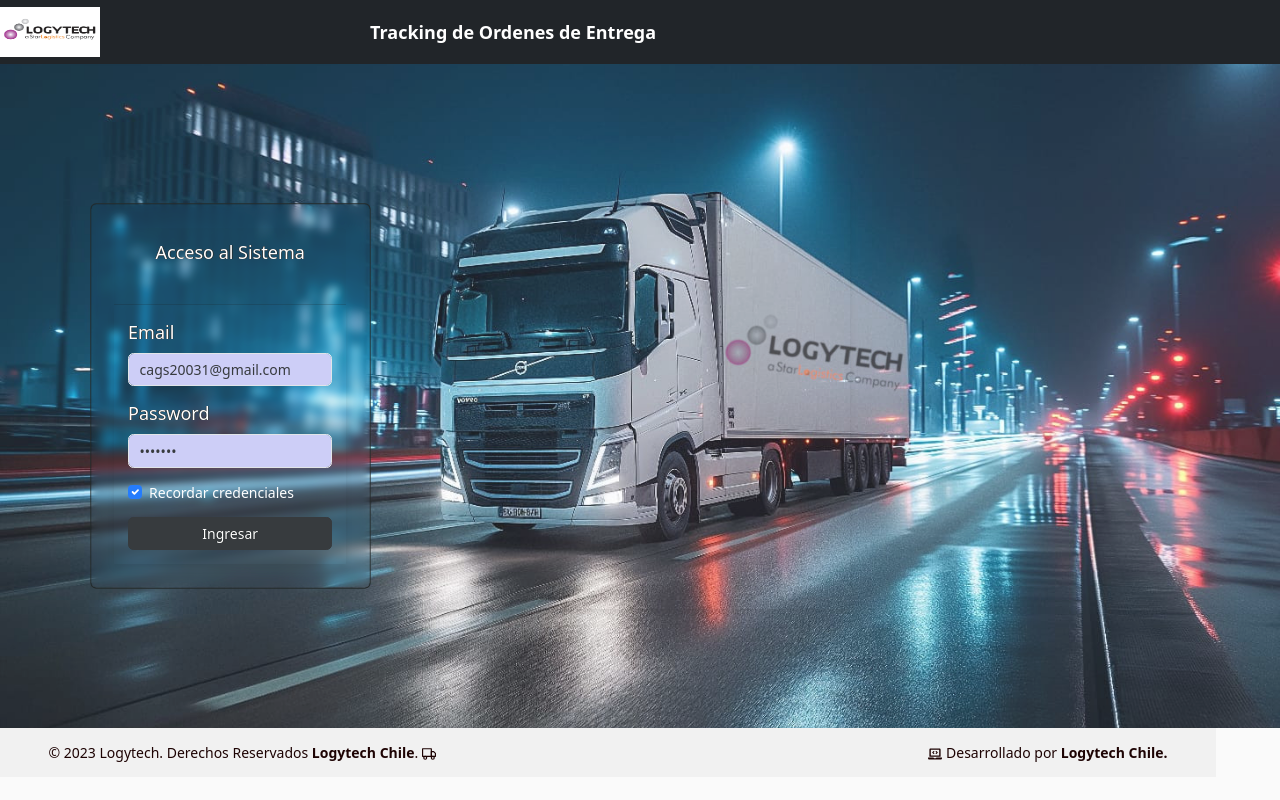
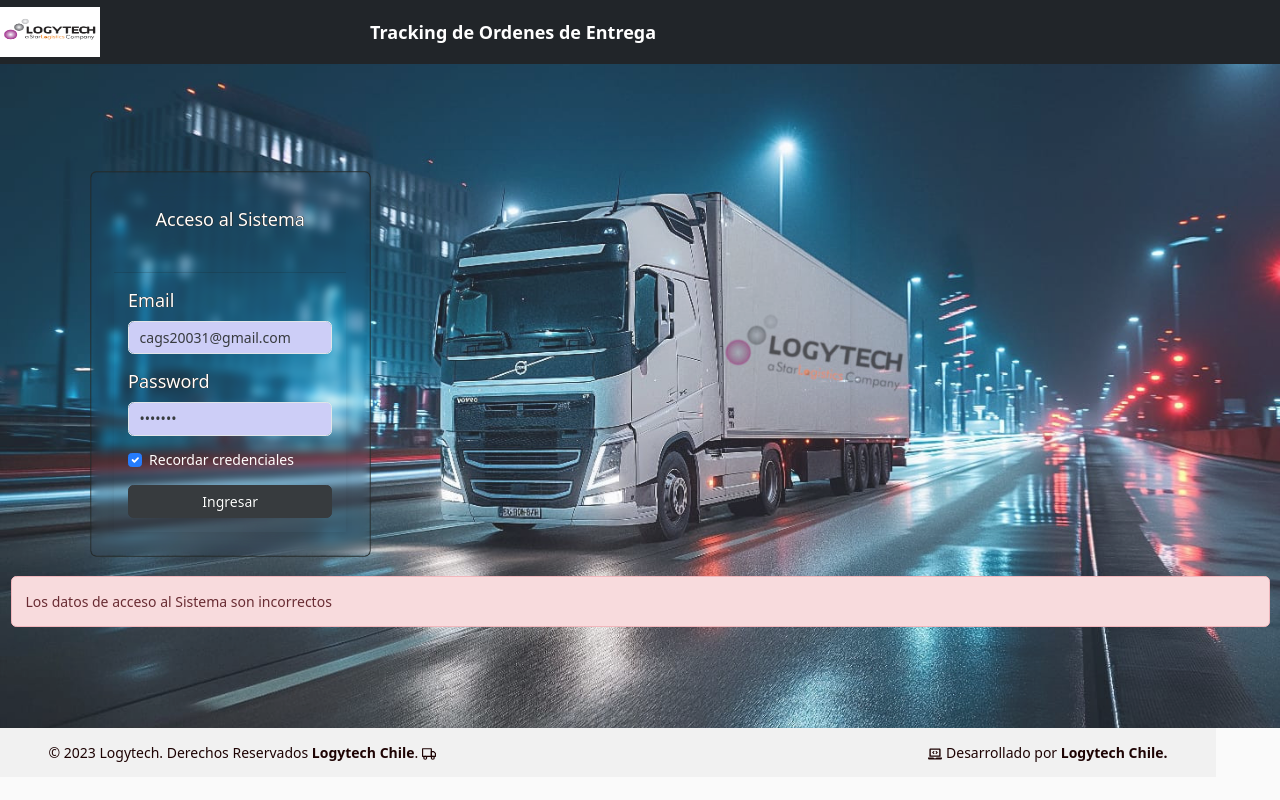
Before and after one commit to carlosgaleano/tracking-react, a React (Create React App) app: page / in a window 1280 px wide. Both pictures are taken after a click on the button "Ingresar". Built offline with nearby package versions, Linux system fonts and the light colour scheme; no server answers.

Commit message:
change front style and alert for login

```diff
--- a/src/components/Despachos/DataTable3.js
+++ b/src/components/Despachos/DataTable3.js
@@ -8,6 +8,8 @@
 import {SelectRowTable} from  '../SelectRowTable'
 import InputGroup from 'react-bootstrap/InputGroup';
 import DespachosDetalle from './DespachoDetalle';
+import { TbListDetails } from "react-icons/tb";
+
 
 
 
@@ -61,6 +63,14 @@
       name: "Estado",
       selector: (row) => row.estado_out,
     },
+    {
+      name: 'Detalle',
+      button: true,
+      cell: (row) => <Button onClick={() => {
+        showData(row);
+
+      }}><TbListDetails /></Button>,
+    },
   ];
 
 
@@ -97,10 +107,10 @@
             //pagination
             //paginationComponent={BootyPagination}
             selectableRows
-            onRowClicked={(row) => {
+           /* onRowClicked={(row) => {
               showData(row);
 
-            }} // Use onRowClicked prop
+            }} */// Use onRowClicked prop
             //selectableRowsComponent={BootyCheckbox}
           />
 
--- a/src/components/Despachos/DespachoDetalle.js
+++ b/src/components/Despachos/DespachoDetalle.js
@@ -10,6 +10,7 @@
 import DataTable from "react-data-table-component";
 import { NavPagination } from '../NavPagination';
 import {SelectRowTable} from  '../SelectRowTable'
+
 
 
 const DespachosDetalle = (props) => {
--- /dev/null
+++ b/src/components/login/alertLogin.js
@@ -0,0 +1,20 @@
+import React,{ useEffect} from 'react';
+import Alert from 'react-bootstrap/Alert';
+
+function AlertLogin(setAlertShow,alertShow) {
+
+    const variant = 'danger';
+
+
+  return (
+    <>
+
+        <Alert className='w-10 h-10 mr-5' key={variant} variant={variant}>
+          Los datos de acceso al Sistema son incorrectos
+        </Alert>
+
+    </>
+  );
+}
+
+export default AlertLogin;
--- a/src/helpers/UseAuth.js
+++ b/src/helpers/UseAuth.js
@@ -27,7 +27,17 @@
    // console.log(config);
 //return  axios(config);
 //return await axios.post('http://localhost/api/v1/login',{email,password});
-return await axios.post('/login',{email,password});
+try {
+
+  return await axios.post('/login',{email,password});
+} catch (error) {
+    console.log('error',error);
+
+    return null;
+}
+
+
+
 }
 
 export const ProfileRequest= async ()=>{
--- a/src/pages/LoginPage3.js
+++ b/src/pages/LoginPage3.js
@@ -1,88 +1,120 @@
-import React, { Component } from 'react'
-import backgroundImage from '../img/Gemini_Generated_Image_10gyec10gyec10gy.jpeg';
-import backgroundImage2 from '../img/fondo_3.1.jpeg';
+import React, { Component, useState, useEffect } from "react";
+import backgroundImage from "../img/Gemini_Generated_Image_10gyec10gyec10gy.jpeg";
+import backgroundImage2 from "../img/fondo_3.1.jpeg";
 
 //import Button from 'react-bootstrap/Button';
-import { Form, Button, Container, Row, Col, Card } from 'react-bootstrap';
+import { Form, Button, Container, Row, Col, Card } from "react-bootstrap";
 
-import { useForm } from '../hooks/useForm';
+import { useForm } from "../hooks/useForm";
 import { useNavigate } from "react-router-dom";
-import {LoginRequest,ProfileRequest} from '../helpers/UseAuth';
-import {useAuthStore} from '../store/auth.ts'
+import { LoginRequest, ProfileRequest } from "../helpers/UseAuth";
+import { useAuthStore } from "../store/auth.ts";
+import AlertLogin from "../components/login/alertLogin";
 
-const LoginPage= ()=>{
-
-    const setToken=useAuthStore(state=>state.setToken);
-    const setProfile=useAuthStore(state=>state.setProfile);
-     const navegate=useNavigate();
-    const handleSubmit= async()=>{
+const LoginPage = () => {
+  const setToken = useAuthStore((state) => state.setToken);
+  const setProfile = useAuthStore((state) => state.setProfile);
+  const [alertShow, setAlertShow] = useState(false);
+  const navegate = useNavigate();
+  const handleSubmit = async () => {
     console.log(email);
-      const {data:{access_token}}= await  LoginRequest(email, password);
+    try {
+      const response = await LoginRequest(email, password);
+      if (response?.data && response?.data.access_token) {
+        const { access_token } = response.data;
         console.log(access_token);
-      setToken(access_token)
+        setToken(access_token);
         /* const {data:{data:{attributes:dataProfile}}}=await ProfileRequest();
       console.log('data profiles',dataProfile);
       setProfile(dataProfile);*/
-      navegate('/blog')
+        navegate("/blog");
+      } else {
+        // Handle the case where 'data' or 'access_token' is missing
+        //console.error("Access token not found in response.");
+        setAlertShow(true);
+        // Display an error message to the user
       }
+    } catch (error) {
+      // Handle other potential errors (e.g., network errors)
+      console.error("Error during login:", error);
+      // Display an appropriate error message to the user
+    }
+  };
 
   const { formState, onInputChange, onResetForm, email, password } = useForm({
-     email: 'cags20031@gmail.com',
-        password:'api2024'
+    email: "cags20031@gmail.com",
+    password: "api2024",
+  });
+  useEffect(() => {
+    if (alertShow) {
+      const timeoutId = setTimeout(() => {
+        setAlertShow(false);
+      }, 5000);
 
-    });
+      return () => clearTimeout(timeoutId);
+    }
+  }, [alertShow]);
 
- return(
+  return (
     <>
-
       <Container
         fluid
         className="bg-gray-200 min-vh-75 d-flex align-items-center justify-content-center contenedor-login "
         style={{
           backgroundImage: `url(${backgroundImage2})`,
-    backgroundSize: 'cover',
-    backgroundPosition: 'center',
+          backgroundSize: "cover",
+          backgroundPosition: "center",
           opacity: 0.9,
         }}
       >
-
         <Row className="w-100">
           <Col xs={12} md={8} lg={4} className="mx-auto transparent-card-body ">
-      <Card className="z-index-0 fadeIn3 fadeInBottom transparent-card-body cardAcceso border-white-shadow"  >
+            <Card className="z-index-0 fadeIn3 fadeInBottom transparent-card-body cardAcceso border-white-shadow">
               <Card.Header className="p-0 position-relative bg-gradient-dark border-radius-lg">
                 <div className="py-3 text-center">
-            <h4 className="text-white font-weight-bolder color-white ">Acceso al Sistema</h4>
+                  <h4 className="text-white font-weight-bolder color-white ">
+                    Acceso al Sistema
+                  </h4>
                   <div className="d-flex justify-content-center mt-3">
-              <Button variant="link" className="text-white me-2"><i className="fa fa-facebook text-lg"></i></Button>
-              <Button variant="link" className="text-white me-2"><i className="fa fa-github text-lg"></i></Button>
-              <Button variant="link" className="text-white"><i className="fa fa-google text-lg"></i></Button>
+                    <Button variant="link" className="text-white me-2">
+                      <i className="fa fa-facebook text-lg"></i>
+                    </Button>
+                    <Button variant="link" className="text-white me-2">
+                      <i className="fa fa-github text-lg"></i>
+                    </Button>
+                    <Button variant="link" className="text-white">
+                      <i className="fa fa-google text-lg"></i>
+                    </Button>
                   </div>
                 </div>
               </Card.Header>
-        <Card.Body
-          className="transparent-card-body"
-
+              <Card.Body className="transparent-card-body">
+                <Form onSubmit={handleSubmit}>
+                  <Form.Group
+                    className="mb-3 color-white"
+                    controlId="formEmail"
                   >
-          <Form onSubmit={handleSubmit}>
-            <Form.Group className="mb-3 color-white" controlId="formEmail">
                     <Form.Label>Email</Form.Label>
                     <Form.Control
                       type="email"
                       placeholder="Enter email"
                       name="email"
-                className='inputColor'
+                      className="inputColor"
                       value={email}
                       onChange={onInputChange}
                       required
                     />
                   </Form.Group>
-            <Form.Group className="mb-3 color-white" controlId="formPassword">
+                  <Form.Group
+                    className="mb-3 color-white"
+                    controlId="formPassword"
+                  >
                     <Form.Label>Password</Form.Label>
                     <Form.Control
                       type="password"
                       placeholder="Enter password"
                       name="password"
-                 className='inputColor'
+                      className="inputColor"
                       value={password}
                       onChange={onInputChange}
                       required
@@ -95,19 +127,24 @@
                       defaultChecked
                     />
                   </Form.Group>
-            <Button  variant="dark" className="w-100 color-white" onClick={handleSubmit}>Ingresar</Button>
-
+                  <Button
+                    variant="dark"
+                    className="w-100 color-white"
+                    onClick={handleSubmit}
+                  >
+                    Ingresar
+                  </Button>
                 </Form>
               </Card.Body>
             </Card>
           </Col>
+          {alertShow && (
+            <AlertLogin setAlertShow={setAlertShow} alertShow={alertShow} />
+          )}
         </Row>
       </Container>
     </>
+  );
+};
 
-
- )
-
-}
-
-export default LoginPage
+export default LoginPage;
```
Lines whose indentation alone changed are shown as unchanged.
